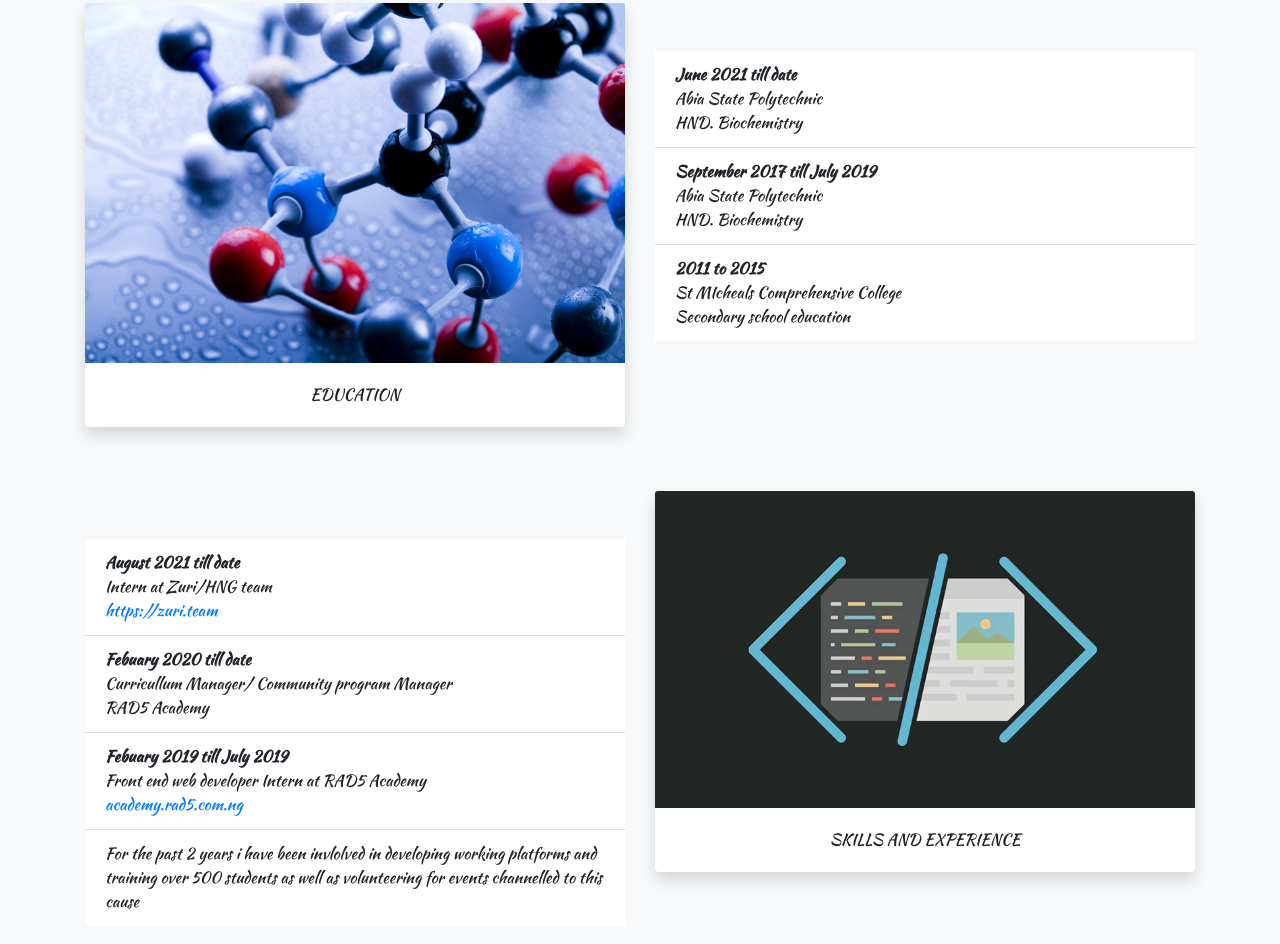
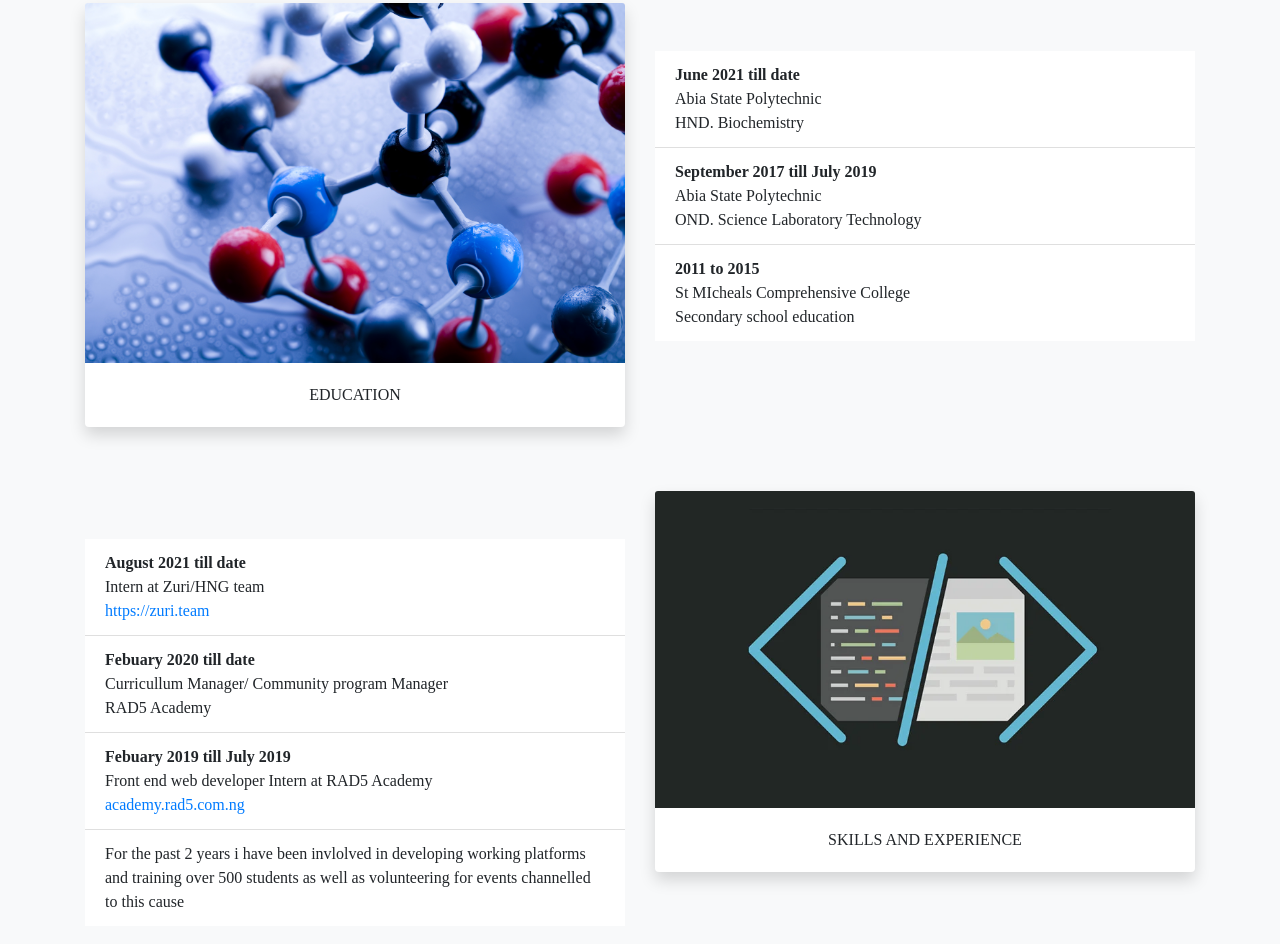
Before and after one commit to Candor-Dennis/stage3-portfolio-task, a plain HTML site: page index.html in a window 1280 px wide. Shown: the part 1556-2500 px from the top of the page. Drawn offline with Linux system fonts and the light colour scheme.

Commit message:
Edited css file

```diff
--- a/bootstrap/css/style.css
+++ b/bootstrap/css/style.css
@@ -1,5 +1,5 @@
 body{
-	font-family: 'Kaushan Script', cursive;
+	font-family: 'Futura PT';
 }
 
 div.bg-image{
--- a/index.html
+++ b/index.html
@@ -9,7 +9,7 @@
     <link rel="preconnect" href="https://fonts.googleapis.com">
     <link rel="preconnect" href="https://fonts.gstatic.com" crossorigin>
     <link href="https://fonts.googleapis.com/css2?family=Kaushan+Script&display=swap" rel="stylesheet">
-    <title>Document</title>
+    <title>Candor Portfolio-HNG</title>
 </head>
 <body>
 
@@ -151,7 +151,7 @@
                         <li class="list-group-item">
                             <b>September 2017 till July 2019</b> <br>
                                 Abia State Polytechnic <br>
-                                HND. Biochemistry
+                                OND. Science Laboratory Technology
                         </li>
                         <li class="list-group-item">
                             <b>2011 to 2015</b> <br>
```
